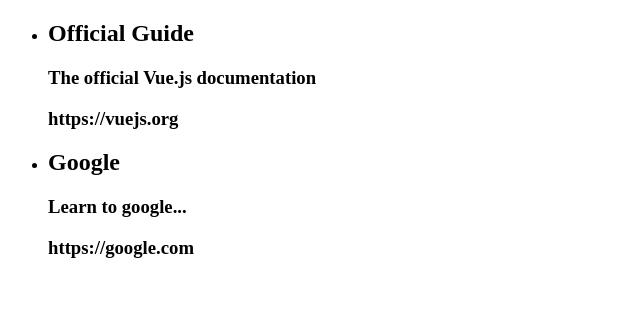
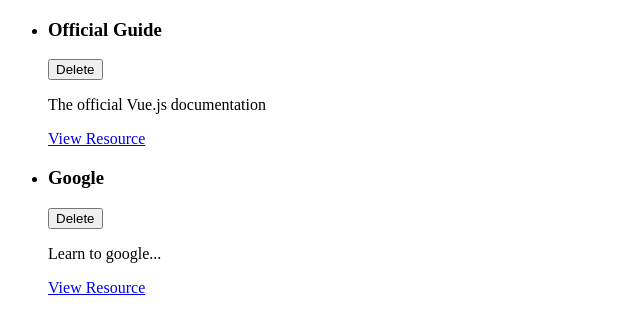
Before and after one commit to adrianjiga/learning-resources-app, a Vue app: page / in a window 1280 px wide. Shown: the top 334 px of the page, without its empty margins (0-640 px from the left). Built offline with nearby package versions, Linux system fonts and the light colour scheme.

Commit message:
add LearningResource component

```diff
--- a/src/App.vue
+++ b/src/App.vue
@@ -1,15 +1,22 @@
 <template>
-	<ul v-for="storedResource in storedResources" :key="storedResource">
-		<li>
-			<h2>{{ storedResource.title }}</h2>
-			<h3>{{ storedResource.description }}</h3>
-			<h3>{{ storedResource.link }}</h3>
-		</li>
+	<ul>
+		<learning-resource
+			v-for="storedResource in storedResources"
+			:key="storedResource.id"
+			:title="storedResource.title"
+			:description="storedResource.description"
+			:link="storedResource.link"
+		/>
 	</ul>
 </template>
 
 <script>
+	import LearningResource from "./components/resources/LearningResource.vue";
+
 	export default {
+		components: {
+			LearningResource,
+		},
 		data() {
 			return {
 				storedResources: [
--- /dev/null
+++ b/src/components/resources/LearningResource.vue
@@ -0,0 +1,20 @@
+<template>
+	<li>
+		<div>
+			<header>
+				<h3>{{ title }}</h3>
+				<button>Delete</button>
+			</header>
+		</div>
+		<p>{{ description }}</p>
+		<nav>
+			<a :href="link">View Resource</a>
+		</nav>
+	</li>
+</template>
+
+<script>
+	export default {
+		props: ["title", "description", "link"],
+	};
+</script>
```
